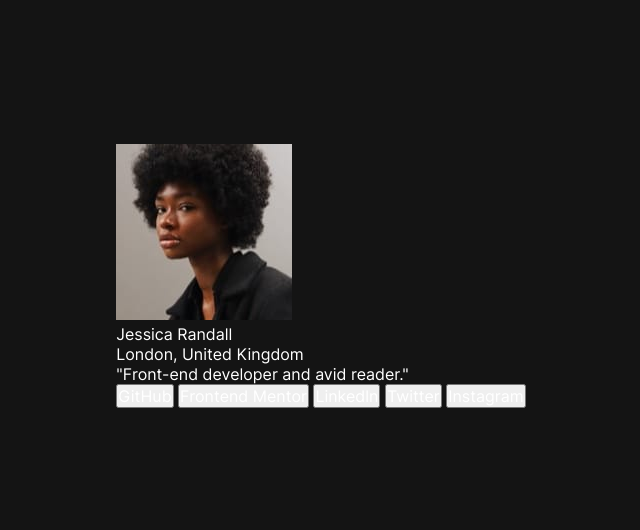
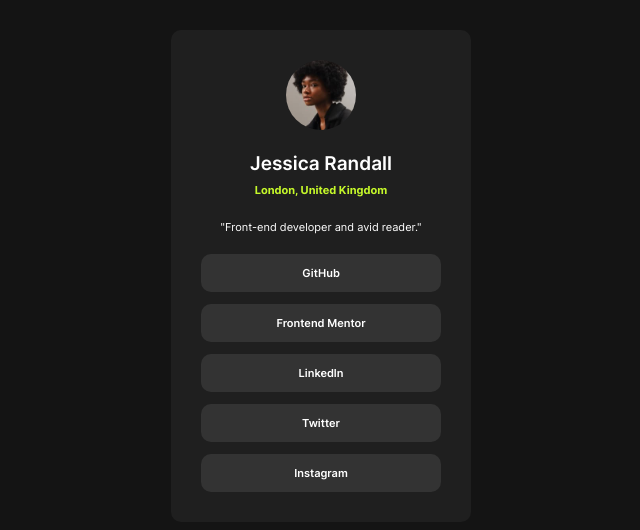
Before and after one commit to crisscde/social-links-profile, a plain HTML site: page index.html in a window 1280 px wide. Shown: the part 124-654 px from the top of the page, without its empty margins (319-959 px from the left). Drawn offline with Linux system fonts and the light colour scheme.

Commit message:
Create the card styles

```diff
--- a/index.html
+++ b/index.html
@@ -9,12 +9,10 @@
   </head>
   <body>
     <div class="card">
-      <div class="card__person">
         <img class="card__image" src="./assets/images/avatar-jessica.jpeg" alt="Jessica's Avatar">
         <h1 class="card__name">Jessica Randall</h1>
         <p class="card__paragraph">London, United Kingdom</p>
         <p class="card__phrase">"Front-end developer and avid reader."</p>
-      </div>
       <div class="card__links">
         <button>GitHub</button>
         <button>Frontend Mentor</button>
--- a/style.css
+++ b/style.css
@@ -43,11 +43,68 @@
   font: inherit;
   font-family: Inter, Arial, Helvetica, sans-serif;
   color: var(--white);
+  font-size: 11px;
 }
 
 body {
   background-color: var(--grey-900);
   min-height: 100vh;
-  display: grid;
-  place-content: center;
+  display: flex;
+  justify-content: center;
+  align-items: center;
 }
+
+.card {
+  width: clamp(300px, 25vw, 280px);
+  height: auto;
+  background-color: var(--grey-800);
+  padding: 30px;
+  display: flex;
+  flex-direction: column;
+  align-items: center;
+  border-radius: 10px;
+}
+
+.card__image {
+  width: 70px;
+  border-radius: 50%;
+  margin-block-end: 22px;
+}
+
+.card__name {
+  font-weight: 600;
+  font-size: 19px;
+}
+
+.card__paragraph {
+  font-weight: 700;
+  color: var(--green);
+  padding-block-start: 8px;
+}
+
+.card__phrase {
+  padding-block: 23px 20px;
+}
+
+.card__links {
+  width: 100%;
+  display: flex;
+  flex-direction: column;
+  gap: 12px;
+}
+
+button {
+  width: 100%;
+  background-color: var(--grey-700);
+  border: none;
+  font-weight: 600;
+  padding-block: 12px;
+  border-radius: 10px;
+  cursor: pointer;
+  transition: .3s ease-in-out;
+}
+
+button:hover {
+  color: var(--grey-700);
+  background-color: var(--green);
+}
```
